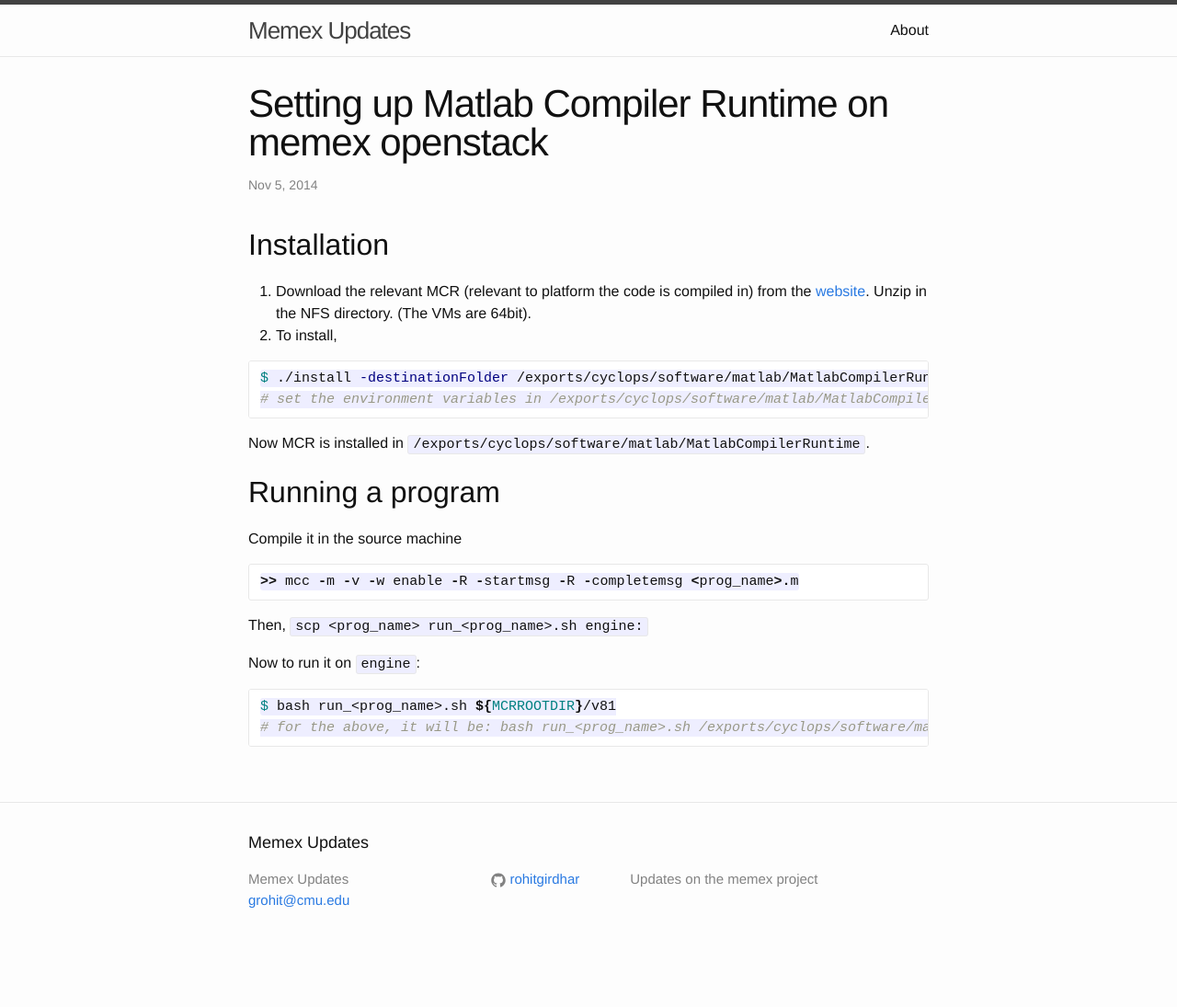
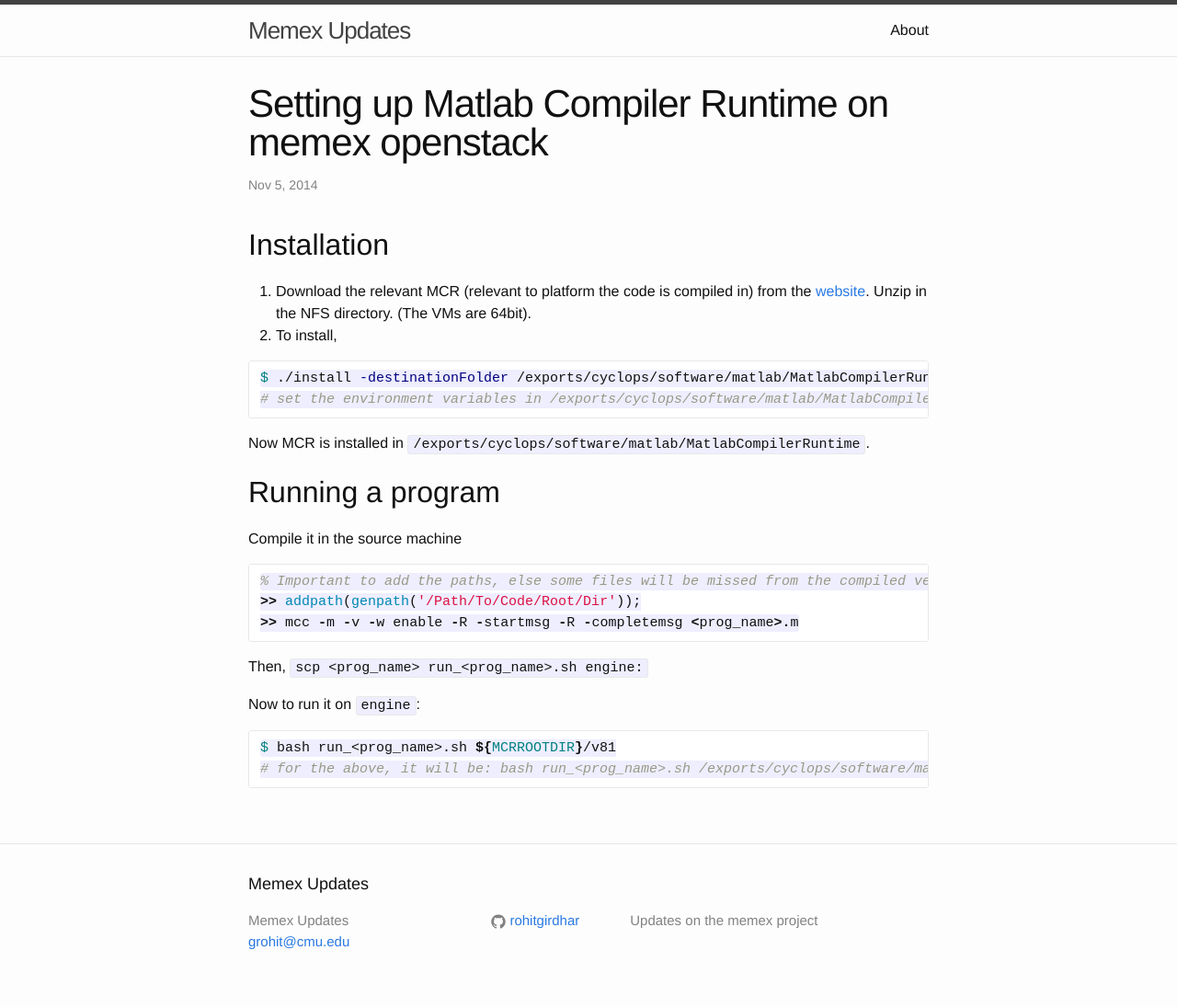
Before and after one commit to rohitgirdhar/memex_weblog, a Jekyll site: the page built from _posts/2014-11-5-MCRonOpenStack.markdown, in a window 1280 px wide. Shown: the whole page at 92% size. Built offline with Jekyll 4.4.1, drawn with Linux system fonts in a browser that asks for light colours; Markdown is read by kramdown in place of the engine named in the settings; before the commit the page ends 1050 px from its top, so only the background shows below that.

Commit message:
minor bug

````diff
--- a/_posts/2014-11-5-MCRonOpenStack.markdown
+++ b/_posts/2014-11-5-MCRonOpenStack.markdown
@@ -20,6 +20,8 @@ Now MCR is installed in `/exports/cyclops/software/matlab/MatlabCompilerRuntime`
 Compile it in the source machine
 
 ```matlab
+% Important to add the paths, else some files will be missed from the compiled version
+>> addpath(genpath('/Path/To/Code/Root/Dir'));
 >> mcc -m -v -w enable -R -startmsg -R -completemsg <prog_name>.m
 ```
 
````
